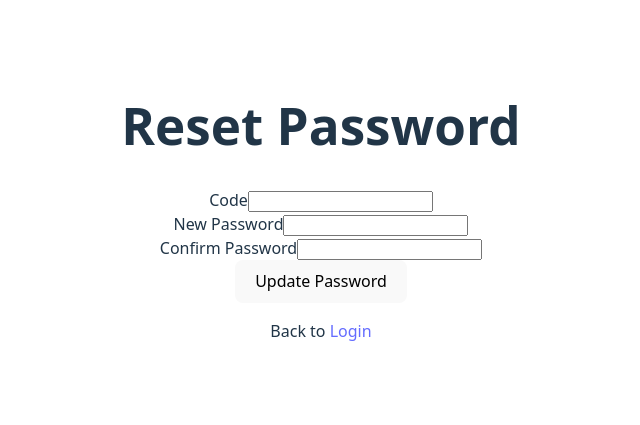
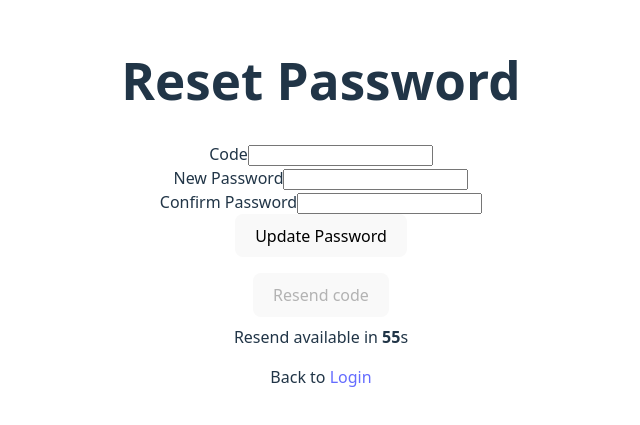
Before and after one commit to med-ilyass/devboard-tracker, a React (Vite) app in the folder frontend/devboard/: page /reset-password in a window 1280 px wide. Shown: the part 189-614 px from the top of the page, without its empty margins (319-959 px from the left). Built offline with nearby package versions, Linux system fonts and the light colour scheme.

Commit message:
resend timer working as expected, and later will store in localStorage to persistthe code after refresh

```diff
--- a/frontend/devboard/src/pages/ResetPassword.jsx
+++ b/frontend/devboard/src/pages/ResetPassword.jsx
@@ -1,4 +1,4 @@
-import { useState, useMemo } from "react";
+import { useState, useMemo, useEffect } from "react";
 import { useNavigate, Link, useSearchParams } from "react-router-dom";
 
 export default function ResetPassword() {
@@ -8,6 +8,40 @@ export default function ResetPassword() {
 
     const [error, setError] = useState("")
     const [loading, setLoading] = useState(false)
+
+    //Cooldown timer state
+    const COOLDOWN_SECONDS = 60;
+    const [secondLeft, setSecondLeft] = useState(COOLDOWN_SECONDS);
+    const canResend = secondLeft === 0;
+
+    useEffect(() => {
+        if (secondLeft === 0) {
+            return;
+        }
+        const id = setInterval(() => {
+            setSecondLeft((s) => Math.max(0, s - 1));
+        }, 1000)
+        return () => clearInterval(id)
+    }, [secondLeft])
+
+    async function handleResend() {
+        if (!email) {
+            setError("Missing email. Go Back and request a reset again.")
+            return;
+        }
+        setError("");
+        try {
+            //later i will xonnect this to the backend
+            //await fetch("somethink like /api/auth/forget-password", {....})
+
+            //for now just simulate success::
+            console.log("Resend Code to: ", email)
+            setSecondLeft(COOLDOWN_SECONDS)
+        } catch (error) {
+            console.error(error)
+            setError("Failed to resend code. try again.")
+        }
+    }
 
     async function handleSubmit(e) {
         e.preventDefault();
@@ -54,6 +88,14 @@ export default function ResetPassword() {
                         loading ? "Updating..." : "Update Password"
                     }
                 </button>
+                <div style={{ marginTop: "1rem" }}>
+                    <button type="button" onClick={handleResend} disabled={!canResend}>
+                        Resend code
+                    </button>
+                    {!canResend && (
+                        <p style={{ marginTop: "0.5rem" }}>Resend available in <strong>{secondLeft}</strong>s</p>
+                    )}
+                </div>
                 <p style={{ marginTop: "1rem" }}>Back to <Link to="/login">Login</Link></p>
             </form>
         </div>
```
